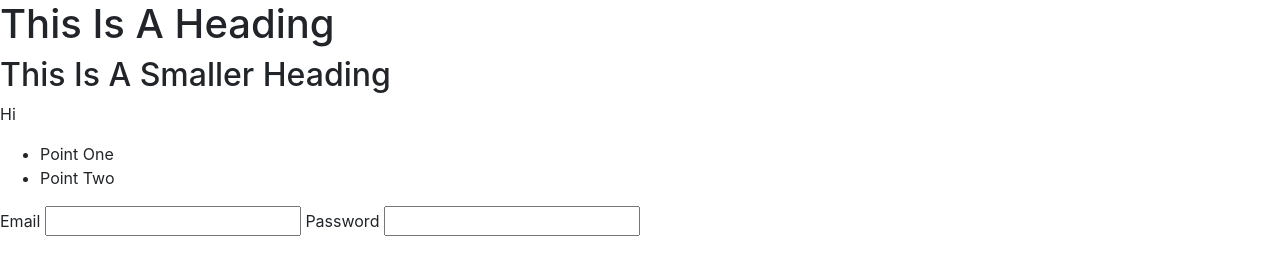
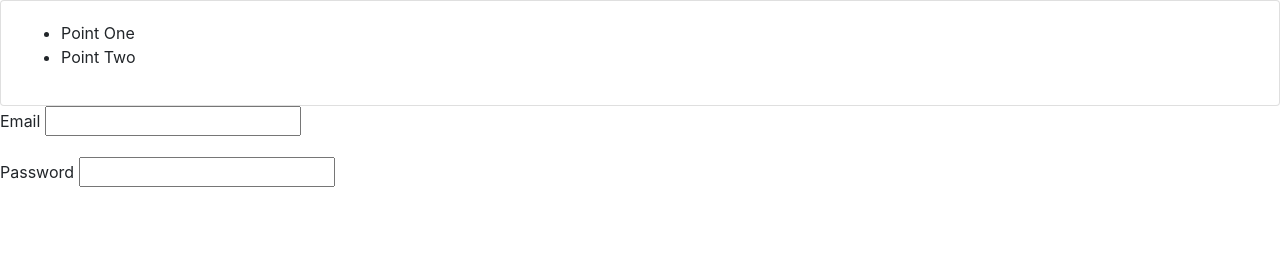
Before and after one commit to ed-turner/dicee-game, a plain HTML site: page index.html in a window 1280 px wide. Drawn offline with nearby package versions, Linux system fonts and the light colour scheme.

Commit message:
reformatted dummy webpage

```diff
--- a/index.html
+++ b/index.html
@@ -4,13 +4,11 @@
 <link rel="stylesheet" href="https://maxcdn.bootstrapcdn.com/bootstrap/4.0.0/css/bootstrap.min.css" integrity="sha384-Gn5384xqQ1aoWXA+058RXPxPg6fy4IWvTNh0E263XmFcJlSAwiGgFAW/dAiS6JXm" crossorigin="anonymous">
 
 <body>
-  <h1>This Is A Heading</h1>
+  <title>Home</title>
 
-  <h2> This Is A Smaller Heading</h2>
-  <p>
-    Hi
-  </p>
+  <div class="card">
 
+    <div class="card-body">
       <ul>
         <li>
           Point One
@@ -19,14 +17,23 @@
           Point Two
         </li>
       </ul>
+    </div>
+
+  </div>
+
 
   <form>
-
+    <div class="form-group">
       <label for="">Email</label>
       <input type="email" name="myEmail" value="">
 
+    </div>
+
+    <div class="form-group">
       <label for="">Password</label>
       <input type="password" name="myPassword" value="">
+    </div>
+
   </form>
 
   <script src="https://code.jquery.com/jquery-3.2.1.slim.min.js" integrity="sha384-KJ3o2DKtIkvYIK3UENzmM7KCkRr/rE9/Qpg6aAZGJwFDMVNA/GpGFF93hXpG5KkN" crossorigin="anonymous"></script>
```
Lines whose indentation alone changed are shown as unchanged.
